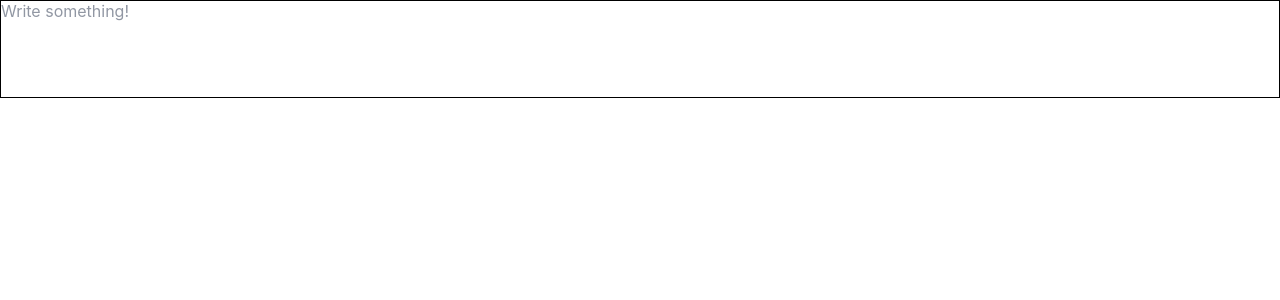
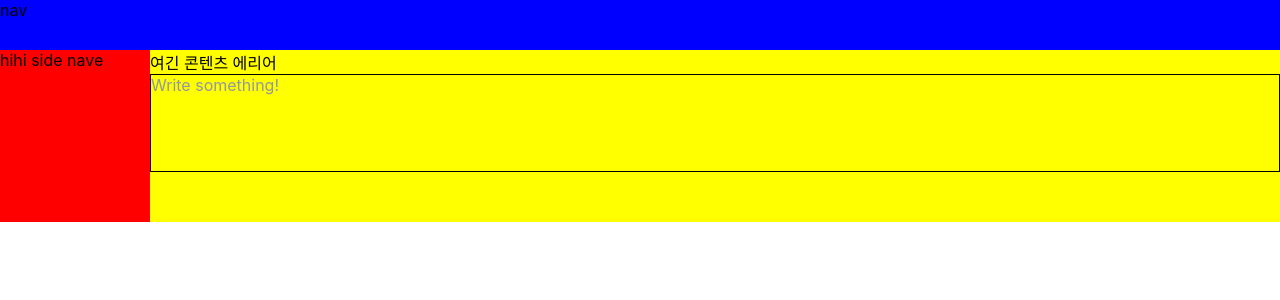
Before and after one commit to byjay/metronome-frontend, a React (Create React App) app: page / in a window 1280 px wide. Shown: the top 300 px of the page. Built offline with nearby package versions, Linux system fonts and the light colour scheme; the HTML template or start-up script is replaced by a standard one.

Commit message:
Add Layout

```diff
--- a/package.json
+++ b/package.json
@@ -11,10 +11,12 @@
     "@types/node": "^12.0.0",
     "@types/react": "^16.9.53",
     "@types/react-dom": "^16.9.8",
+    "@types/styled-components": "^5.1.4",
     "draft-js": "^0.11.7",
     "react": "^17.0.1",
     "react-dom": "^17.0.1",
     "react-scripts": "4.0.0",
+    "styled-components": "^5.2.1",
     "typescript": "4.0.5",
     "web-vitals": "^0.2.4"
   },
--- a/src/App.tsx
+++ b/src/App.tsx
@@ -1,12 +1,21 @@
 import React from 'react';
 import Editor from "./editor/Editor";
-import {Layout} from "./ui/Layout";
+import {Layout, Content, Navigation, SideBar} from "./ui/Layout";
 
 
 function App() {
     return (
         <Layout>
-            <Editor/>
+            <Navigation>
+                nav
+            </Navigation>
+            <SideBar>
+                hihi side nave
+            </SideBar>
+            <Content>
+                여긴 콘텐츠 에리어
+                <Editor/>
+            </Content>
         </Layout>
     );
 }
--- a/src/ui/Layout.tsx
+++ b/src/ui/Layout.tsx
@@ -1,8 +1,26 @@
-import React from "react";
+import styled from 'styled-components'
 
 
-export const Layout : React.FC = ({children}) => {
-    return <div>
-        {children}
-    </div>
-}
+export const Layout = styled.section`
+  display: grid;
+  width: 100%;
+  grid-template-areas: "nav nav"
+                       "sidebar  content";
+ grid-template-columns: 150px 1fr;
+ grid-template-rows: 50px 100%;
+`
+
+export const Navigation = styled.nav`
+  grid-area: nav;
+  background-color: blue;
+`
+
+export const Content = styled.article`
+  grid-area: content;
+  background-color: yellow;
+`
+
+export const SideBar = styled.aside`
+    grid-area: sidebar;
+    background-color: red;
+`
```
Also changed, not shown: 1 other file (tests, documents, lock files or other folders).
